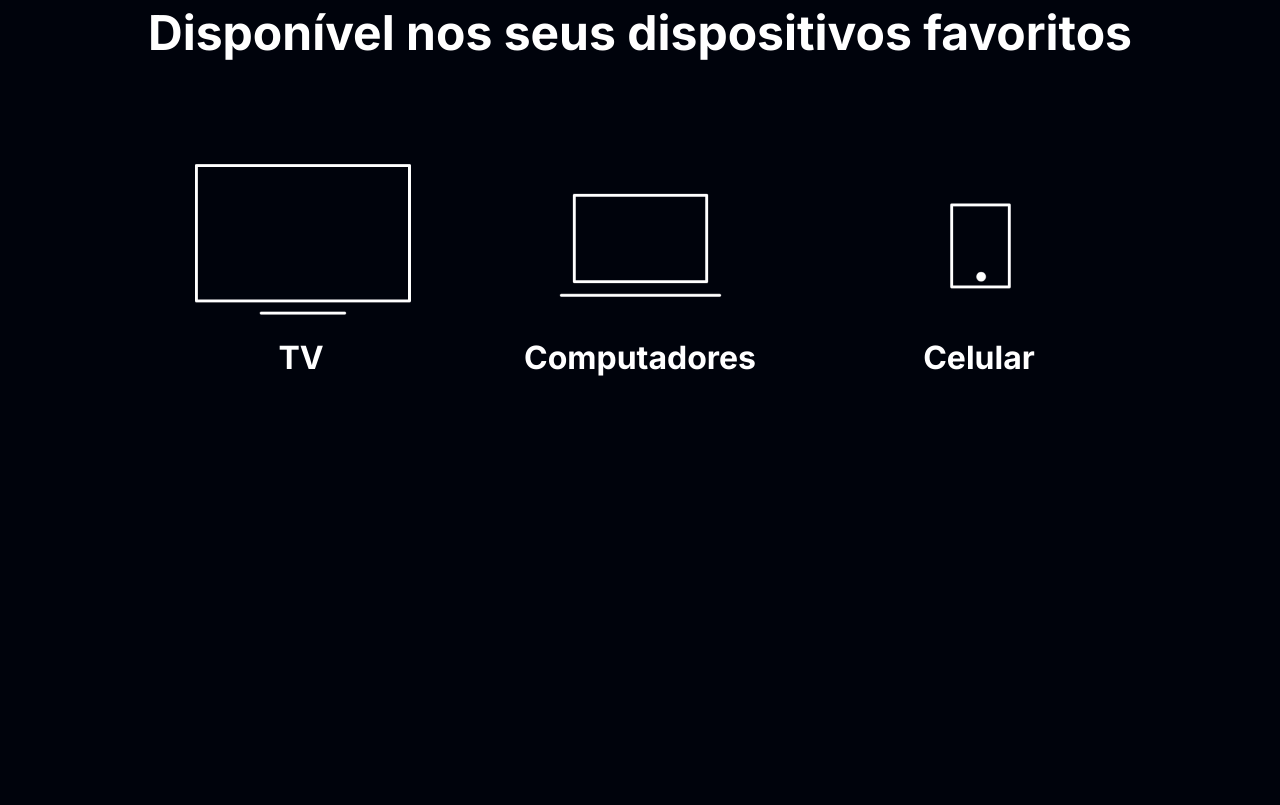
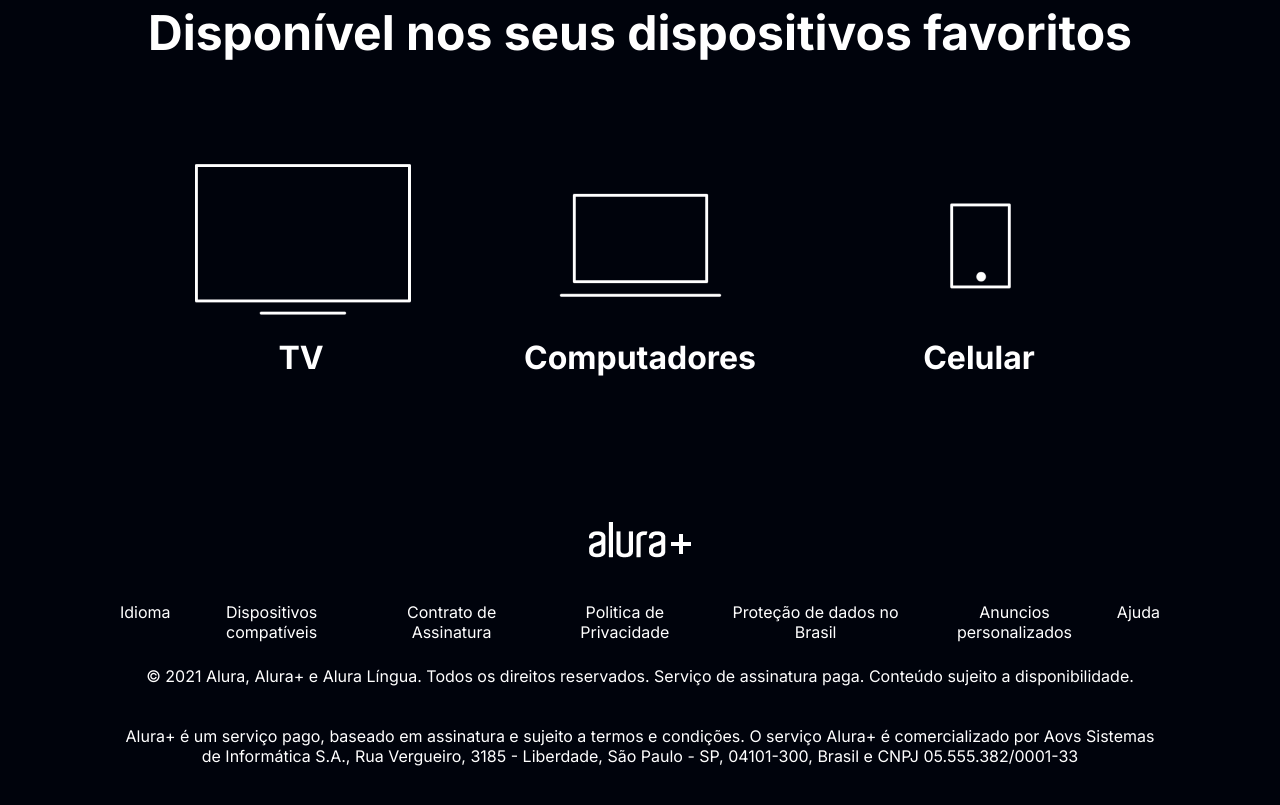
Before and after one commit to ricardo-henrique/praticando-html-css-alura-plus, a plain HTML site: page index.html in a window 1280 px wide. Shown: the part 3197-4002 px from the top of the page. Before the commit the page ends 3654 px from the top, so only its background shows below. Drawn offline with Linux system fonts and the light colour scheme.

Commit message:
project done

```diff
--- a/index.html
+++ b/index.html
@@ -64,5 +64,40 @@
         </li>
       </ul>
     </section>
+    <footer class="baseboard">
+      <img src="./img/Logo.png" alt="" class="baseboard-logo" />
+      <ul class="baseboard-list">
+        <li class="link-list">
+          <a href="#">Idioma</a>
+        </li>
+        <li class="link-list">
+          <a href="#">Dispositivos compatíveis</a>
+        </li>
+        <li class="link-list">
+          <a href="#">Contrato de Assinatura</a>
+        </li>
+        <li class="link-list">
+          <a href="#">Politica de Privacidade</a>
+        </li>
+        <li class="link-list">
+          <a href="#">Proteção de dados no Brasil</a>
+        </li>
+        <li class="link-list">
+          <a href="#">Anuncios personalizados</a>
+        </li>
+        <li class="link-list">
+          <a href="#">Ajuda</a>
+        </li>
+      </ul>
+      <p class="baseboard-text">
+        &copy; 2021 Alura, Alura+ e Alura Língua. Todos os direitos reservados. Serviço de assinatura paga. Conteúdo
+        sujeito a disponibilidade.
+      </p>
+      <p class="baseboard-text">
+        Alura+ é um serviço pago, baseado em assinatura e sujeito a termos e condições. O serviço Alura+ é
+        comercializado por Aovs Sistemas de Informática S.A., Rua Vergueiro, 3185 - Liberdade, São Paulo - SP,
+        04101-300, Brasil e CNPJ 05.555.382/0001-33
+      </p>
+    </footer>
   </body>
 </html>
--- a/style.css
+++ b/style.css
@@ -96,3 +96,33 @@ body {
   font-size: 2em;
   color: var(--primary-white);
 }
+
+.baseboard {
+  text-align: center;
+  margin: 9.0625em 7.5em;
+}
+
+.baseboard-logo {
+  margin-bottom: 2.5em;
+}
+
+.baseboard-list {
+  list-style-type: none;
+  display: flex;
+  justify-content: center;
+  gap: 1em;
+  margin-bottom: 1.5em;
+}
+
+.link-list a {
+  text-decoration: none;
+  color: var(--primary-white);
+}
+
+.link-list a:hover {
+  color: var(--blue-button);
+}
+
+.baseboard-text {
+  margin-bottom: 2.5em;
+}
```
